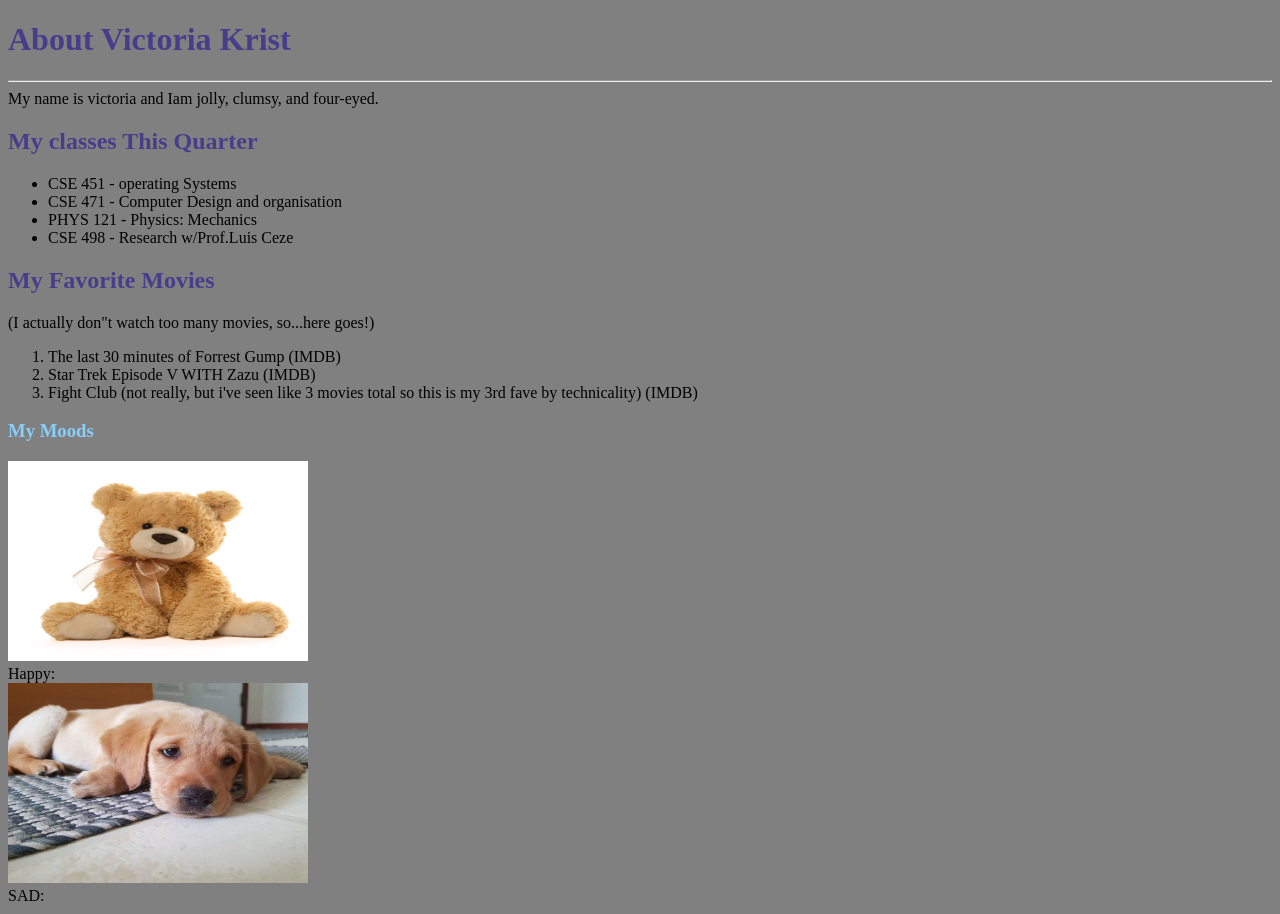
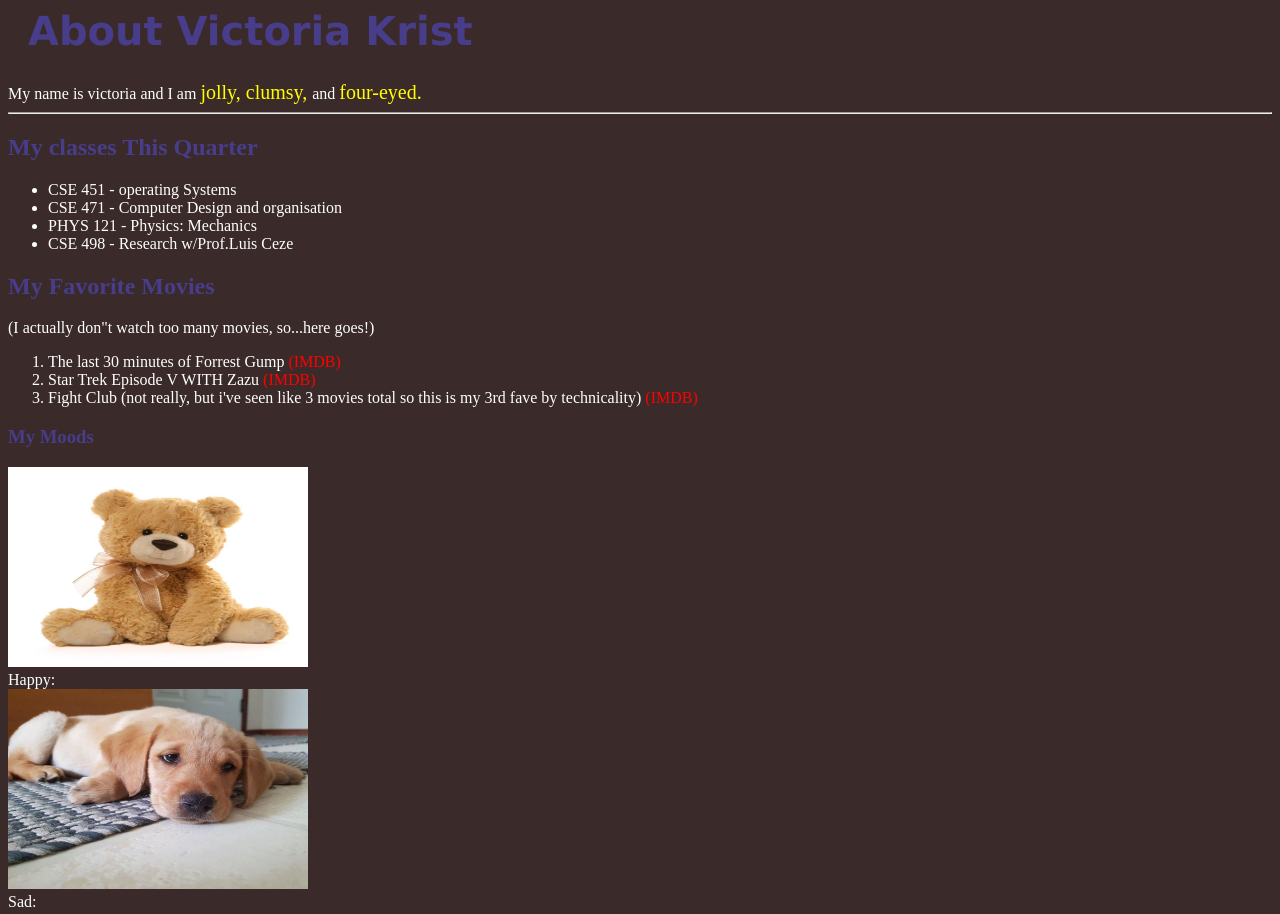
Before and after one commit to OgbekileRuth/VictoriaProject, a plain HTML site: page index.html in a window 1280 px wide. Shown: the top 914 px of the page. Drawn offline with Linux system fonts and the light colour scheme.

Commit message:
Quickupdate

```diff
--- a/Victoriastyle.css
+++ b/Victoriastyle.css
@@ -1,8 +1,27 @@
 body{
-    background-color:grey;
+    background-color:rgb(59, 42, 42);
+    color: white;
+
+
+
 }
 
-hi{
-    color:lightskyblue;
+h1{
+    color: white;
     margin-left: 20px;
+    font-size: 40px;
+    text-align: left;
+    font-family: Verdana, Geneva, Tahoma, sans-serif;
+    margin-top: 0;
+
 }
+
+span1 {
+    color: yellow;
+    font-size: 20px;
+    font-weight: 20px;
+}
+
+span {
+    color: red;
+}
--- a/index.html
+++ b/index.html
@@ -8,9 +8,9 @@
 
         </head>
         <body>
-                <h1 style="color:darkslateblue;">About Victoria Krist</h1> <hr>
+                <h1 style="color:darkslateblue;">About Victoria Krist</h1>
 
-                    My name is victoria and Iam jolly, clumsy, and four-eyed.
+                    My name is victoria and I am <span1>jolly, </span1> <span1>clumsy, </span1> and <span1> four-eyed.</span1><hr>
 
                     <div style="clear:both;"></div>
                     <h2 style="color:darkslateblue;">My classes This Quarter</h2>
@@ -26,12 +26,12 @@
 
                 (I actually don"t watch too many movies, so...here goes!)
         <ol>
-                <li>The last 30 minutes of Forrest Gump (IMDB)</li>
-                <li>Star Trek Episode V WITH Zazu (IMDB)</li>
-                <li>Fight Club (not really, but i've seen like 3 movies total so this is my 3rd fave by technicality) (IMDB)</li>
+                <li>The last 30 minutes of Forrest Gump <span>(IMDB) </span></li>
+                <li>Star Trek Episode V WITH Zazu <span>(IMDB) </span></li>
+                <li>Fight Club (not really, but i've seen like 3 movies total so this is my 3rd fave by technicality) <span>(IMDB) </span> </li>
         </ol>
 
-        <h3 style="color:lightskyblue;"> My Moods</h3>
+        <h3 style="color: darkslateblue;"> My Moods</h3>
             <div>
                 <a target="_blank" href="#">
 
@@ -44,10 +44,10 @@
         <a target="_blank" href="#">
             <img src="Images/DOG.jpeg" alt="DOG" width="300" height="200">
         </a>
-        <div class="desc">SAD:</div>
+        <div class="desc">Sad:</div>
     </div>
 
-        <h3 style="color:lightskyblue;"> Fun Facts About My Neighbors</h3>
+        <h3 style="color: darkslateblue;"> Fun Facts About My Neighbors</h3>
             <ul>
                 <li>Sue Smith: Effervescent is a word that describes her.</li>
                 <li>Bill Thompson: Loves playing Yu-Gi-Oh.</li>
```
